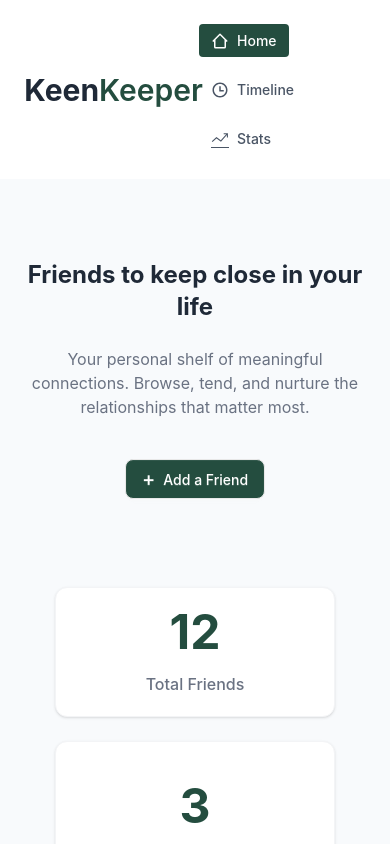
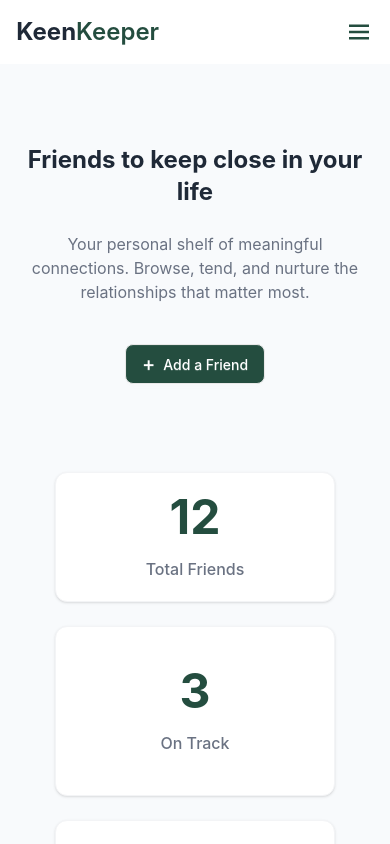
Before and after one commit to saiful-islam-soaus-45/assignment-7, a React (Vite) app: page / in a window 390 px wide. Shown: the top 844 px of the page. Built offline with nearby package versions, Linux system fonts and the light colour scheme.

Commit message:
Navbar responsive designed for mobile tablet and laptops fixed

```diff
--- a/src/pages/shared/MyNavLink.jsx
+++ b/src/pages/shared/MyNavLink.jsx
@@ -1,17 +1,20 @@
 import { NavLink } from "react-router";
 
-const MyNavLink = ({ to, children, icon: Icon }) => {
+const MyNavLink = ({ to, icon: Icon, children }) => {
     return (
         <NavLink
             to={to}
             className={({ isActive }) =>
-                `${isActive ? "bg-[#244D3F] text-white px-3 py-1.5 rounded" : "text-gray-600 hover:text-[#244D3F]"} transition-all`
+                `flex items-center gap-2 px-4 py-2 rounded-lg transition-all duration-200
+                ${
+                    isActive
+                        ? "bg-[#244D3F] text-white"
+                        : "text-[#1F2937] hover:bg-gray-100"
+                }`
             }
         >
-            <span className="flex gap-2 items-center">
-                {Icon && <Icon className="text-lg" />}
-                <span className="font-medium">{children}</span>
-            </span>
+            <Icon className="text-xl shrink-0" />
+            <span>{children}</span>
         </NavLink>
     );
 };
--- a/src/pages/shared/Navbar.jsx
+++ b/src/pages/shared/Navbar.jsx
@@ -1,33 +1,83 @@
-import { BiHomeAlt2 } from "react-icons/bi";
+import { useState } from "react";
+import { BiHomeAlt2, BiMenu, BiX } from "react-icons/bi";
 import { RiTimeLine } from "react-icons/ri";
 import { TfiStatsUp } from "react-icons/tfi";
 import MyNavLink from "./MyNavLink";
 
 const Navbar = () => {
+    const [open, setOpen] = useState(false);
+
     return (
         <nav className="shadow-sm bg-white">
             <div className="w-11/12 mx-auto">
-                <div className="navbar py-4">
-                    <div className="navbar-start">
-                        <p className="font-bold text-3xl text-[#1F2937]">
-                            Keen<span className="font-semibold text-[#244D3F]">Keeper</span>
+                <div className="flex items-center justify-between py-4">
+
+                    {/* Logo */}
+                    <div>
+                        <p className="font-bold text-2xl md:text-3xl text-[#1F2937]">
+                            Keen
+                            <span className="font-semibold text-[#244D3F]">
+                                Keeper
+                            </span>
                         </p>
                     </div>
 
-                    <div className="navbar-end">
+                    {/* Desktop Menu */}
+                    <div className="hidden md:flex">
                         <ul className="menu menu-horizontal px-1 gap-4">
                             <li>
-                                <MyNavLink to={'/'} icon={BiHomeAlt2}>Home</MyNavLink>
+                                <MyNavLink to={"/"} icon={BiHomeAlt2}>
+                                    Home
+                                </MyNavLink>
                             </li>
+
                             <li>
-                                <MyNavLink to={'/timeline'} icon={RiTimeLine}>Timeline</MyNavLink>
+                                <MyNavLink to={"/timeline"} icon={RiTimeLine}>
+                                    Timeline
+                                </MyNavLink>
                             </li>
+
                             <li>
-                                <MyNavLink to={'/stats'} icon={TfiStatsUp}>Stats</MyNavLink>
+                                <MyNavLink to={"/stats"} icon={TfiStatsUp}>
+                                    Stats
+                                </MyNavLink>
                             </li>
                         </ul>
                     </div>
+
+                    {/* Mobile Menu Button */}
+                    <button
+                        onClick={() => setOpen(!open)}
+                        className="md:hidden text-3xl text-[#244D3F]"
+                    >
+                        {open ? <BiX /> : <BiMenu />}
+                    </button>
                 </div>
+
+                {/* Mobile Menu */}
+                {open && (
+                    <div className="md:hidden pb-4">
+                        <ul className="flex flex-col gap-3">
+                            <li className="w-full">
+                                <MyNavLink to={"/"} icon={BiHomeAlt2}>
+                                    Home
+                                </MyNavLink>
+                            </li>
+
+                            <li className="w-full">
+                                <MyNavLink to={"/timeline"} icon={RiTimeLine}>
+                                    Timeline
+                                </MyNavLink>
+                            </li>
+
+                            <li className="w-full">
+                                <MyNavLink to={"/stats"} icon={TfiStatsUp}>
+                                    Stats
+                                </MyNavLink>
+                            </li>
+                        </ul>
+                    </div>
+                )}
             </div>
         </nav>
     );
```
